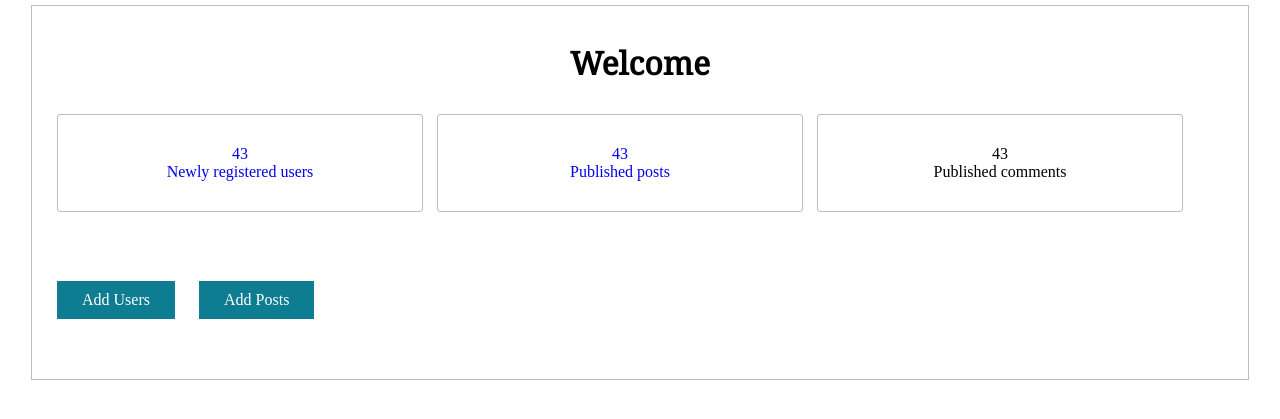
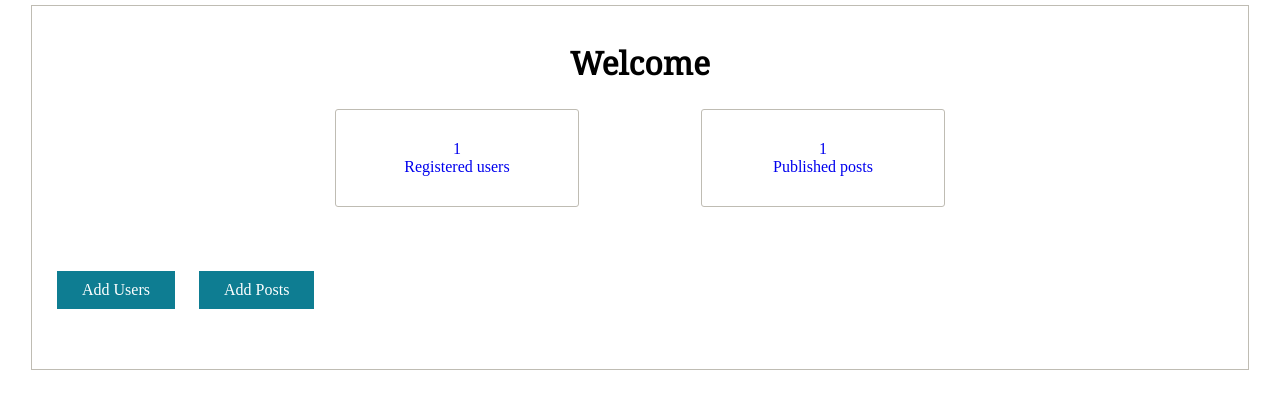
Before and after one commit to WilliamLundqvist/bloggsida, a PHP site: page /bloggsida/Admin/dashboard.php in a window 1280 px wide. Shown: the part 73-492 px from the top of the page. Run offline with PHP 8.4, Linux system fonts and the light colour scheme; tables that the repository leaves empty or names only in its code hold one stand-in row (values such as "Sample post"); some libraries are stand-ins or nearby versions; some web fonts are replaced.

Commit message:
added some functionality in dashboard

```diff
--- a/Admin/dashboard.php
+++ b/Admin/dashboard.php
@@ -1,6 +1,6 @@
 <?php include('../config.php'); ?>
 <?php include('admin_functions.php'); ?>
-<?php include( 'includes/head_section.php'); ?>
+<?php include('includes/head_section.php'); ?>
 <title>Admin | Dashboard</title>
 </head>
 
@@ -24,17 +24,31 @@
                 <h1>Welcome</h1>
                 <div class="stats">
                         <a href="users.php" class="first">
-                                <span>43</span> <br>
-                                <span>Newly registered users</span>
+                                <?php
+                                $sql = "SELECT COUNT(*) as total_rows FROM users";
+                                $result = $conn->query($sql);
+                                $row = $result->fetch_assoc();
+                                echo $row["total_rows"];
+
+                                ?>
+
+                                <br>
+                                <span>Registered users</span>
                         </a>
                         <a href="posts.php">
-                                <span>43</span> <br>
+                                <span>
+                                        <?php
+                                        $sql = "SELECT COUNT(*) as total_rows FROM posts";
+                                        $result = $conn->query($sql);
+                                        $row = $result->fetch_assoc();
+                                        echo $row["total_rows"];
+
+
+                                        ?>
+                                </span> <br>
                                 <span>Published posts</span>
                         </a>
-                        <a>
-                                <span>43</span> <br>
-                                <span>Published comments</span>
-                        </a>
+
                 </div>
                 <br><br><br>
                 <div class="buttons">
--- a/Admin/includes/post_functions.php
+++ b/Admin/includes/post_functions.php
@@ -19,7 +19,9 @@ function getAllPosts()
 
     // Admin can view all posts
     // Author can only view their posts
-    if ($_SESSION['user']['role'] == "Admin") {
+    if ($_SESSION['user']['role'] == "NULL"){
+        header('location: logout.php' );
+    } elseif ($_SESSION['user']['role'] == "Admin") {
         $sql = "SELECT * FROM posts";
     } elseif ($_SESSION['user']['role'] == "Author") {
         $user_id = $_SESSION['user']['id'];
--- a/Static/css/admin_styling.css
+++ b/Static/css/admin_styling.css
@@ -1,7 +1,7 @@
 /* * * * * * * * * *
 * STYLING DEFAULTS
 * * * * * * * * * */
-* { margin: 0px; padding: 0px; }
+* { margin: 0px; padding: 0px;  user-select: none; }
 a { text-decoration: none; }
 h1, h2, h3, h4, h5, h6 { font-family: 'Noto Serif', serif; }
 /* forms */
@@ -63,16 +63,18 @@ th { text-align: center;}
 }
 .container:after { content: ""; display: block; clear: both; }
 .container.dashboard h1 { text-align: center; margin: 25px; }
+.container.dashboard .stats{
+        display: flex;
+        justify-content: center;
+        gap: 10%;
+}
 .container.dashboard .stats a {
-        display: inline-block;
         padding: 30px;
-        margin: 5px;
-        width: 25%;
+        width: 15%;
         text-align: center;
         border-radius: 3px;
         border: 1px solid #BFBCB3;
 }
-.container.dashboard .stats a.first { margin-left: 25px; }
 .container.dashboard .stats a:hover { cursor: pointer; background-color: #E1E1E1; }
 .container.dashboard .buttons { margin-left: 15px; }
 .container.dashboard .buttons a {
```
Also changed, not shown: index.php (+4 -4 lines), Static/images/2909_3909-1140x703.webp (added).
